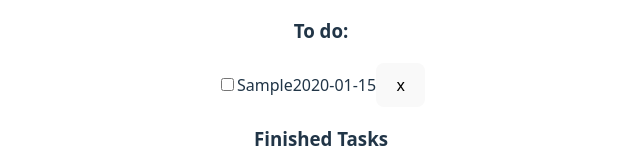
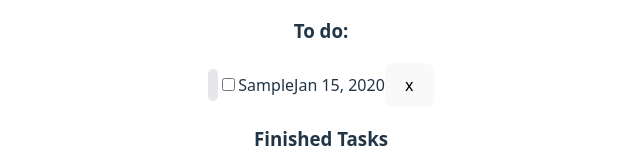
Before and after one commit to RYKELLE/todo-list, a React (Vite) app: page / in a window 1280 px wide. Both pictures are taken after typing "Sample", "2020-01-15" into the empty fields and a click on the button "Done". Shown: the part 327-486 px from the top of the page, without its empty margins (319-959 px from the left). Built offline with nearby package versions, Linux system fonts and the light colour scheme.

Commit message:
Included the category in each todoitem and added a better dating format

```diff
--- a/src/App.tsx
+++ b/src/App.tsx
@@ -126,6 +126,7 @@ function App() {
         onToggle={onToggle}
         onDelete={onDelete}
         onClear={onClear}
+        categories={categories}
       />
     </>
   );
--- a/src/components/ToDoItem.tsx
+++ b/src/components/ToDoItem.tsx
@@ -1,22 +1,36 @@
-import type { Todo } from "../types";
-
+import type { Todo, category } from "../types";
+import "../styles/category.css";
 export interface ToDoItemProp {
   todo: Todo;
+  category: category | undefined;
   onToggle: (id: string) => void;
   onDelete: (id: string) => void;
 }
 
-const ToDoItem = ({ todo, onToggle, onDelete }: ToDoItemProp) => {
+const ToDoItem = ({ todo, category, onToggle, onDelete }: ToDoItemProp) => {
+  const pretty = todo.dueDate
+    ? new Date(todo.dueDate).toLocaleDateString("en-US", {
+        month: "short",
+        day: "numeric",
+        year: "numeric",
+      })
+    : "";
+
   return (
     <div className="to-do-item">
+      <span
+        className="category"
+        style={{ backgroundColor: category?.color ?? "#E5E7EB" }}
+      >
+        {category?.name}
+      </span>
       <input
         type="checkbox"
         checked={todo.done}
         onChange={() => onToggle(todo.id)}
       ></input>
-
       <span>{todo.text}</span>
-      <span>{todo.dueDate}</span>
+      <span>{pretty}</span>
       <button onClick={() => onDelete(todo.id)}>x</button>
     </div>
   );
--- a/src/components/ToDoList.tsx
+++ b/src/components/ToDoList.tsx
@@ -1,28 +1,39 @@
 import ToDoItem from "./ToDoItem";
-import type { Todo } from "../types";
+import type { category, Todo } from "../types";
 
 interface TodoListProps {
   todolist: Todo[];
+  categories: category[];
   onToggle: (id: string) => void;
   onDelete: (id: string) => void;
   onClear: () => void;
 }
 
-const ToDoList = ({ todolist, onToggle, onDelete, onClear }: TodoListProps) => {
+const ToDoList = ({
+  todolist,
+  categories,
+  onToggle,
+  onDelete,
+  onClear,
+}: TodoListProps) => {
   return (
     <>
       <div>
         <h3>To do: </h3>
         {todolist
           .filter((item) => item.done === false) //keeps the items that are not yet done
-          .map((item) => (
+          .map((item) => {
+            const category = categories.find((c) => c.id === item.categoryId);
+            return (
               <ToDoItem
                 key={item.id}
+                category={category}
                 todo={item}
                 onToggle={onToggle}
                 onDelete={onDelete}
               /> //displays items that are not yet done
-          ))}
+            );
+          })}
       </div>
       <div>
         <div>
@@ -31,14 +42,18 @@ const ToDoList = ({ todolist, onToggle, onDelete, onClear }: TodoListProps) => {
         </div>
         {todolist
           .filter((item) => item.done === true) //keeps the items that are done
-          .map((item) => (
+          .map((item) => {
+            const category = categories.find((c) => c.id === item.categoryId);
+            return (
               <ToDoItem
                 key={item.id}
+                category={category}
                 todo={item}
                 onToggle={onToggle}
                 onDelete={onDelete}
-            /> //displays items that are done
-          ))}
+              />
+            );
+          })}
       </div>
     </>
   );
--- /dev/null
+++ b/src/styles/category.css
@@ -0,0 +1,4 @@
+.category{
+  padding: 5px;
+  border-radius: 5px;
+}
```
Also changed, not shown: src/components/styles/category.css (deleted). Lines whose indentation alone changed are shown as unchanged.
